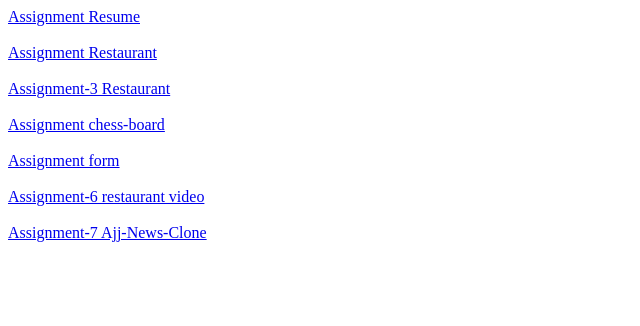
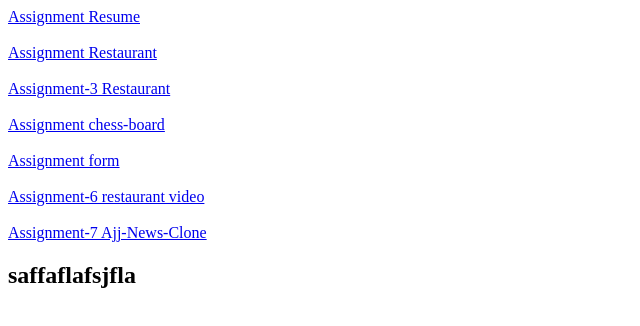
Before and after one commit to Najeeb93/HTML-Assignments, a plain HTML site: page index.html in a window 1280 px wide. Shown: the whole page, without its empty margins (0-640 px from the left). Drawn offline with Linux system fonts and the light colour scheme.

Commit message:
checking-h2 heading

```diff
--- a/index.html
+++ b/index.html
@@ -27,6 +27,7 @@
         <br>
         <br>
         <a href="aajenglish/index.html">Assignment-7 Ajj-News-Clone</a>
+        <h2>saffaflafsjfla</h2>
 </body>
 
 </html>
```
